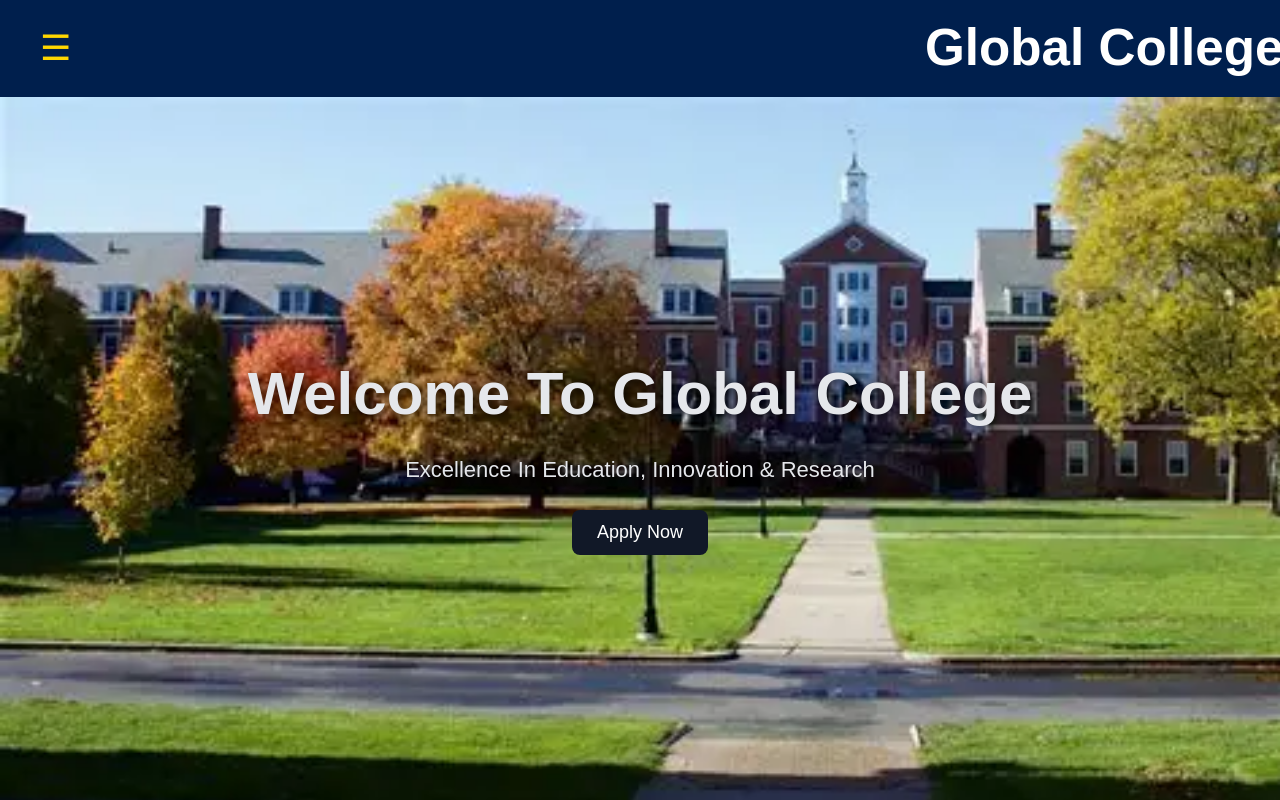
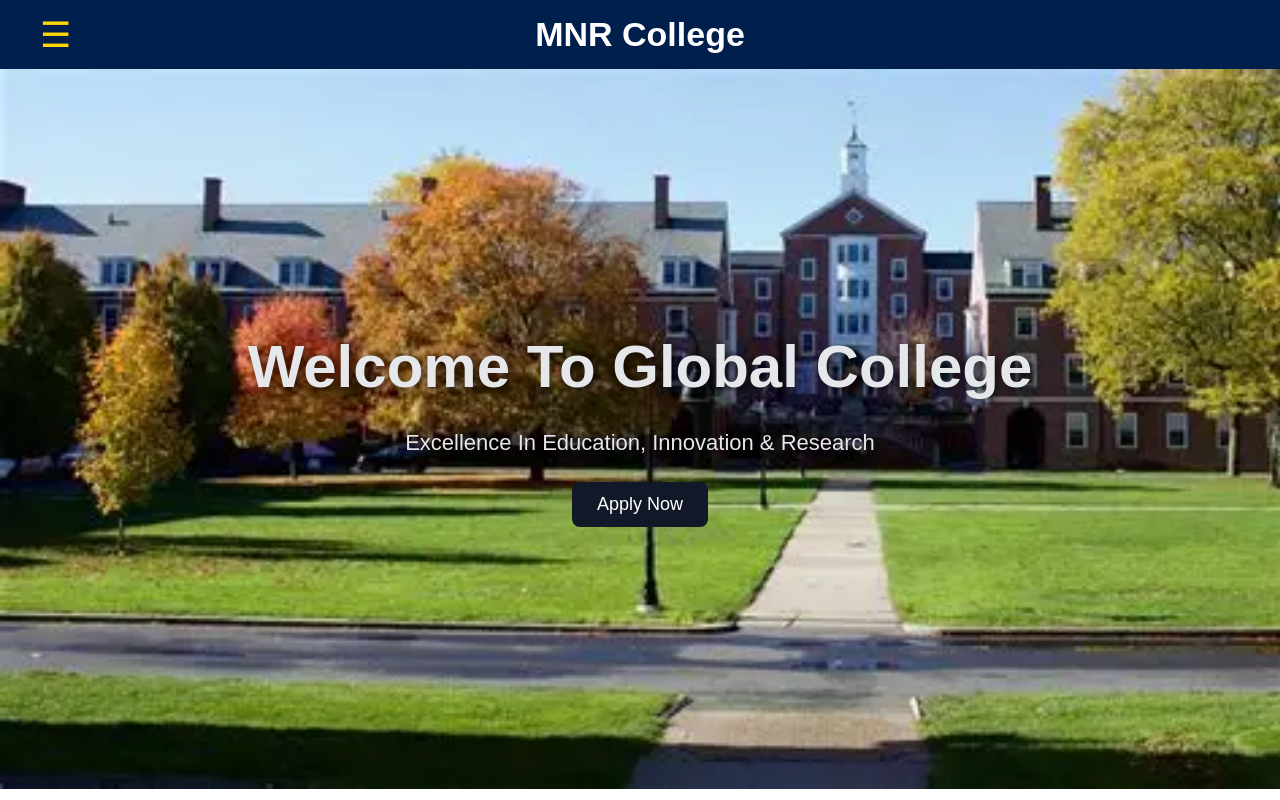
Before and after one commit to satyasrinivaskola/Educationa_institute, a React (Create React App) app: page / in a window 1280 px wide. Shown: the top 800 px of the page. Built offline with nearby package versions, Linux system fonts and the light colour scheme.

Commit message:
updated-4

```diff
--- a/src/App.js
+++ b/src/App.js
@@ -26,7 +26,7 @@ function App() {
         <Route path="/placements" element={<Placements />} />
         <Route path="/gallery" element={<Gallery />} />
         <Route path="/contact" element={<Contact />} />
-        <Route path="/Form" element={<AdmissionForm/>}/>
+        <Route path="/AdmissionForm" element={<AdmissionForm/>}/>
       </Routes>
 
       <Footer />
--- a/src/Navbar.css
+++ b/src/Navbar.css
@@ -1,19 +1,4 @@
 
-.nav-icon{
-display:flex;
-flex-direction:column;}
-.menu-icon{
-position:absolute;
-left:40px;;
-
-color:gold;
-}
-.close-btn{
-position:absolute;
-top:0;
-right:0;
-padding-right:20px;
-}
 body {
   margin: 0;
   font-family: Arial, Helvetica, sans-serif;
@@ -112,9 +97,23 @@ body {
 }
 
 
+.nav-icon{
+display:flex;
+flex-direction:column;}
+.menu-icon{
+position:absolute;
+left:40px;;
 
+color:gold;
+}
 
-
-h2{
-position:relative;
-left:900px;}
+.close-btn{
+position:absolute;
+top:0;
+right:0;
+padding-right:20px;
+}
+.Colleg-name{
+width:100%;
+text-align:center;
+}
--- a/src/Navbar.js
+++ b/src/Navbar.js
@@ -11,8 +11,8 @@ function Navbar() {
 
 
       <div className="top-bar navbar">
-
-      <h2>Global College</h2>
+    <div className="Colleg-name">
+      <h3 >MNR College</h3></div>
   <div
           className="menu-icon"
           onClick={() => setShowMenu(!showMenu)}
@@ -38,7 +38,7 @@ function Navbar() {
         <li><Link to="/placements" onClick={closeMenu}>Placements</Link></li>
         <li><Link to="/gallery" onClick={closeMenu}>Gallery</Link></li>
         <li><Link to="/contact" onClick={closeMenu}>Contact</Link></li>
-        <li><Link to="/Form" onClick={closeMenu}>Form</Link></li>
+
       </ul>
     </nav>
     </div>
--- a/src/Placements.js
+++ b/src/Placements.js
@@ -155,7 +155,7 @@ const navigate = useNavigate();
           Join Global College and unlock top placement opportunities.
         </p>
 
-        <button onClick={() => navigate("/Form")}>Join Now</button>
+        <button onClick={() => navigate("/AdmissionForm")}>Join Now</button>
 
       </section>
 
```
